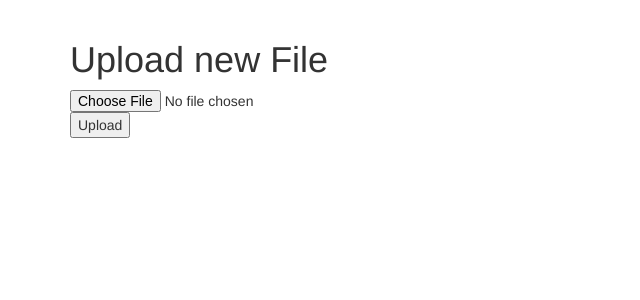
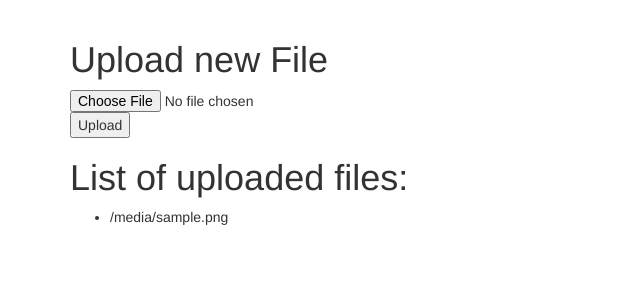
Before and after one commit to gozik/jet-buddy, a Flask app: template app/templates/upload.html in a window 1280 px wide. Shown: the part 52-352 px from the top of the page, without its empty margins (0-640 px from the left). Run offline with Flask 2, Linux system fonts and the light colour scheme; the template is opened without the code that fills it: most values are stand-ins (such as "Sample title", 1, 10 or a date in 2020); some libraries are stand-ins or nearby versions.

Commit message:
Add list of uploaded files. Transation list is ordered now.

```diff
--- a/app/routes.py
+++ b/app/routes.py
@@ -34,4 +34,4 @@ def upload_file():
             filename = secure_filename(file.filename)
             file.save(os.path.join(app.config['UPLOAD_FOLDER'], filename))
             return redirect(url_for('upload_file', filename=filename))
-    return render_template('upload.html')
+    return render_template('upload.html', files=os.listdir('uploads'))
--- a/app/templates/upload.html
+++ b/app/templates/upload.html
@@ -8,4 +8,14 @@
         <input type=submit value=Upload>
     </form>
 </div>
+{% if files %}
+<div>
+    <h1>List of uploaded files:</h1>
+    <ul>
+        {% for file in files %}
+        <li>{{ file }}</li>
+        {% endfor %}
+    </ul>
+</div>
+{% endif %}
 {% endblock %}
```
Also changed, not shown: app/templates/transactions.html (+5 -3 lines).
